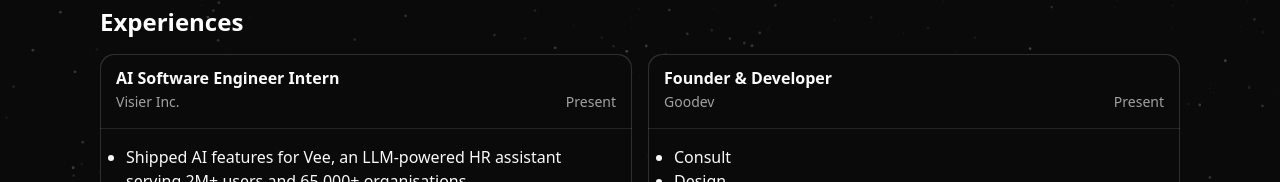
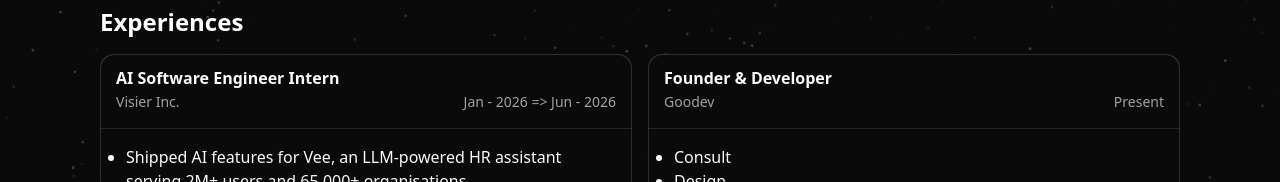
Before and after one commit to thanthtetaung4/tha-portfolio, a Next.js app: page / in a window 1280 px wide. Shown: the part 261-443 px from the top of the page. Built offline with nearby package versions, Linux system fonts and the light colour scheme.

Commit message:
Visier time updated

```diff
--- a/src/components/hero.tsx
+++ b/src/components/hero.tsx
@@ -25,7 +25,7 @@ export function JobCard() {
     {
       title: "AI Software Engineer Intern",
       description: "Visier Inc.",
-      duration: "Present",
+      duration: "Jan - 2026 => Jun - 2026",
       lists: [
         "Shipped AI features for Vee, an LLM-powered HR assistant serving 2M+ users and 65,000+ organisations",
         "Delivered 2 chart visualisations and led an LLM upgrade, extending the life of product by 1.5 year",
```
